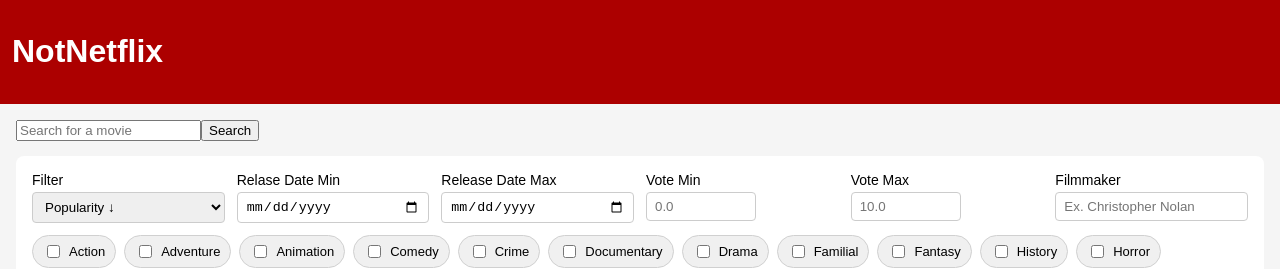
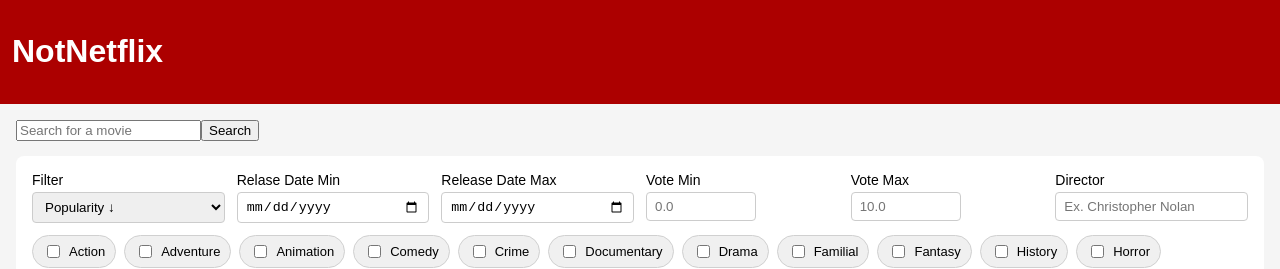
Before and after one commit to Sblablo/JavaAngular, an Angular app: page / in a window 1280 px wide. Shown: the top 269 px of the page. Built offline with nearby package versions, Linux system fonts and the light colour scheme; no server answers.

Commit message:
renamed 'Filmmaker' to 'Director'

```diff
--- a/src/app/movie-filters.component.html
+++ b/src/app/movie-filters.component.html
@@ -33,7 +33,7 @@
     </label>
 
     <label class="filter-group">
-      <span>Filmmaker</span>
+      <span>Director</span>
       <input [(ngModel)]="filters.with_people" name="withPeople" placeholder="Ex. Christopher Nolan" (ngModelChange)="onFiltersChange()" />
     </label>
   </div>
```
